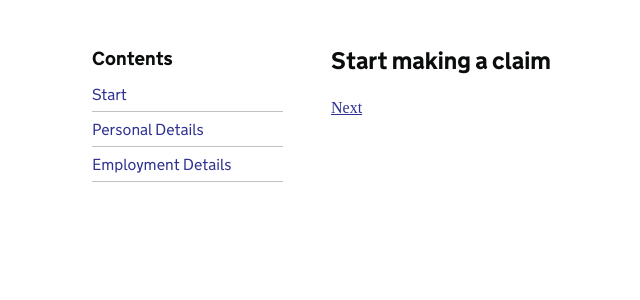
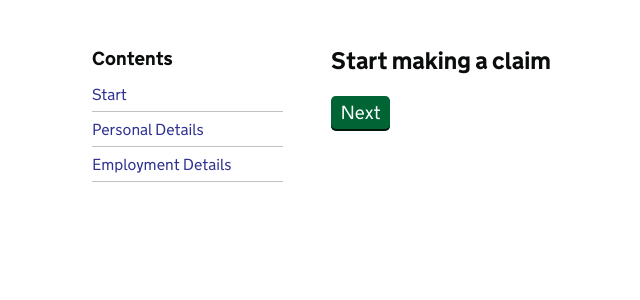
Before and after one commit to pmgandhi/rps-alpha, a Flask app: page /claim-redundancy-payment/start/ in a window 1280 px wide. Shown: the part 201-501 px from the top of the page, without its empty margins (70-710 px from the left). Run offline with Flask 2, Linux system fonts and the light colour scheme.

Commit message:
make start form button prettier

```diff
--- a/redundancy_payments_alpha/claimants_user_journey/templates/start.html
+++ b/redundancy_payments_alpha/claimants_user_journey/templates/start.html
@@ -10,5 +10,7 @@
 {% endblock %}
 {% block content %}
 <h1>Start making a claim</h1>
-<a id="next" href='/claim-redundancy-payment/personal-details'>Next</a>
+    <p id="get-started" class="get-started group">
+        <a id="next" href='/claim-redundancy-payment/personal-details' class="button">Next</a>
+    </p>
 {% endblock %}
```
